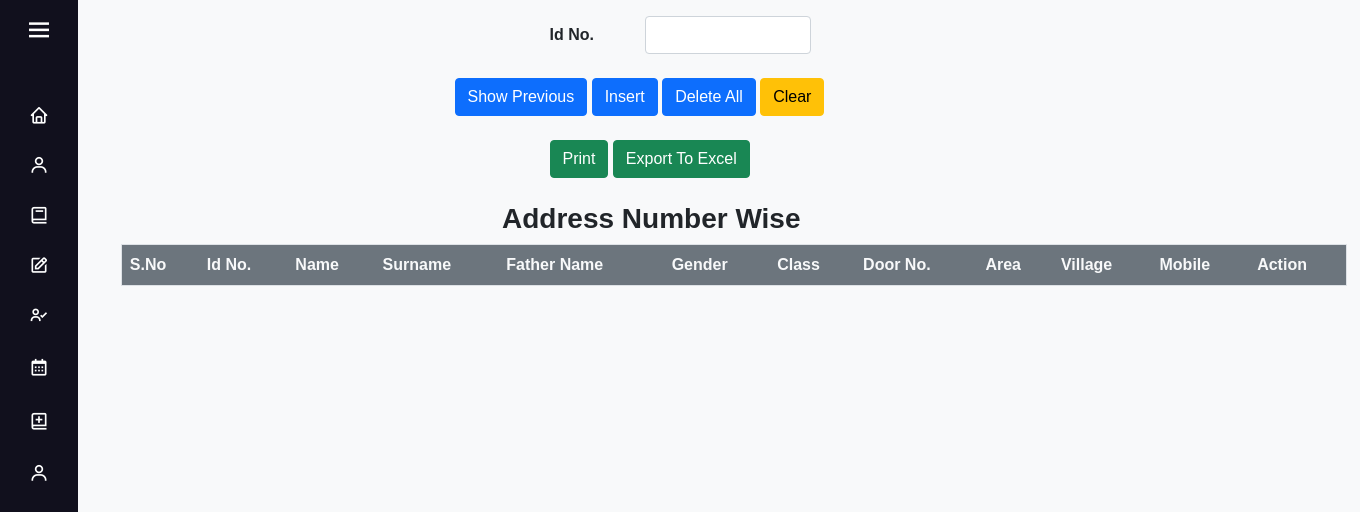
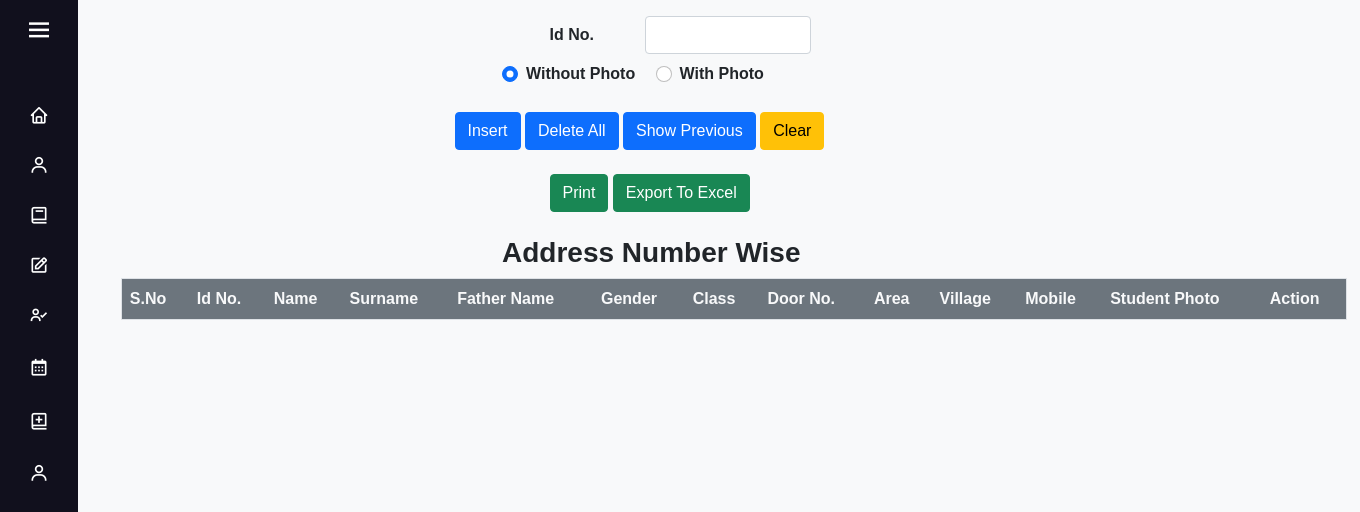
Before and after one commit to Sarathchandrakakarla/Victory, a PHP site: page /Admin/Reports/address_no_wise.php in a window 1360 px wide. Shown: the part 80-592 px from the top of the page. Run offline with PHP 8.4, Linux system fonts and the light colour scheme; the visitor is signed in with stand-in values (Sample User, id 1); lists and menus that the app fills with data are empty.

Commit message:
with and without photo on 24-06-2025

```diff
--- a/Admin/Reports/address_no_wise.php
+++ b/Admin/Reports/address_no_wise.php
@@ -78,13 +78,25 @@ error_reporting(0);
                     <input type="text" class="form-control" name="Id_No" oninput="this.value = this.value.toUpperCase()" id="id_no">
                 </div>
             </div>
+            <div class="row justify-content-center mt-2">
+                <div class="col-lg-4">
+                    <div class="form-check form-check-inline">
+                        <input class="form-check-input" type="radio" name="Photo" id="wo_photo" checked value="Without_Photo">
+                        <label class="form-check-label" for="wo_photo">Without Photo</label>
+                    </div>
+                    <div class="form-check form-check-inline">
+                        <input class="form-check-input" type="radio" name="Photo" id="w_photo" value="With_Photo">
+                        <label class="form-check-label" for="w_photo">With Photo</label>
+                    </div>
+                </div>
+            </div>
         </div>
         <div class="container">
             <div class="row justify-content-center mt-4">
                 <div class="col-lg-5">
-                    <button class="btn btn-primary" type="submit" name="show">Show Previous</button>
                     <button class="btn btn-primary" type="submit" name="add">Insert</button>
                     <button class="btn btn-primary" type="submit" onclick="if(!confirm('Confirm to Delete All Previous Records?')){return false;}else{return true;}" name="delete_all">Delete All</button>
+                    <button class="btn btn-primary" type="submit" name="show">Show Previous</button>
                     <button class="btn btn-warning" type="reset" onclick="hideTable()">Clear</button>
                 </div>
             </div>
@@ -118,6 +130,7 @@ error_reporting(0);
                     <th>Area</th>
                     <th>Village</th>
                     <th>Mobile</th>
+                    <th id="stu_image_head">Student Photo</th>
                     <th>Action</th>
                 </tr>
             </thead>
@@ -125,6 +138,18 @@ error_reporting(0);
                 <tr>
                     <?php
                     if (isset($_POST['show'])) {
+                        $photo = $_POST['Photo'];
+                        if ($photo == 'With_Photo') {
+                            echo "<script>
+                            document.getElementById('w_photo').checked = true;
+                            document.getElementById('stu_image_head').hidden = '';
+                            </script>";
+                        } else {
+                            echo "<script>
+                            document.getElementById('wo_photo').checked = true;
+                            document.getElementById('stu_image_head').hidden = 'hidden';
+                            </script>";
+                        }
                         $i = 1;
                         $main_query = mysqli_query($link, "SELECT * FROM `address_temp`");
                         if (mysqli_num_rows($main_query) == 0) {
@@ -142,14 +167,27 @@ error_reporting(0);
                     <td>' . $main_row['House_No'] . '</td>
                     <td>' . $main_row['Area'] . '</td>
                     <td>' . $main_row['Village'] . '</td>
-                    <td>' . $main_row['Mobile'] . '</td>
-                    <td><i class="bx bx-trash delete"></i></td>
+                    <td>' . $main_row['Mobile'] . '</td>';
+                                if ($photo == 'With_Photo') {
+                                    echo '<td><img src="../../Images/stu_img/' . $main_row['Id_No'] . '.jpg"  class="rounded" width="100px" height="100px"/></td>';
+                                }
+                                echo '<td><i class="bx bx-trash delete"></i></td>
                     </tr>';
                                 $i++;
                             }
                         }
                     }
                     if (isset($_POST['add'])) {
+                        $photo = $_POST['Photo'];
+                        if ($photo == 'With_Photo') {
+                            echo "<script>
+                            document.getElementById('w_photo').checked = true;
+                            </script>";
+                        } else {
+                            echo "<script>
+                            document.getElementById('wo_photo').checked = true;
+                            </script>";
+                        }
                         if ($_POST['Id_No']) {
                             $id = $_POST['Id_No'];
                             echo "<script>document.getElementById('id_no').value = '" . $id . "'</script>";
@@ -194,8 +232,11 @@ error_reporting(0);
                                             <td>' . $row['House_No'] . '</td>
                                             <td>' . $row['Area'] . '</td>
                                             <td>' . $row['Village'] . '</td>
-                <td>' . $row['Mobile'] . '</td>
-                <td><i class="bx bx-trash delete"></i></td>
+                                            <td>' . $row['Mobile'] . '</td>';
+                                        if ($photo == 'With_Photo') {
+                                            echo '<td><img src="../../Images/stu_img/' . $row['Id_No'] . '.jpg"  class="rounded" width="100px" height="100px"/></td>';
+                                        }
+                                        echo '<td><i class="bx bx-trash delete"></i></td>
                                         </tr>';
                                         $i++;
                                     }
```
Lines whose indentation alone changed are shown as unchanged.
